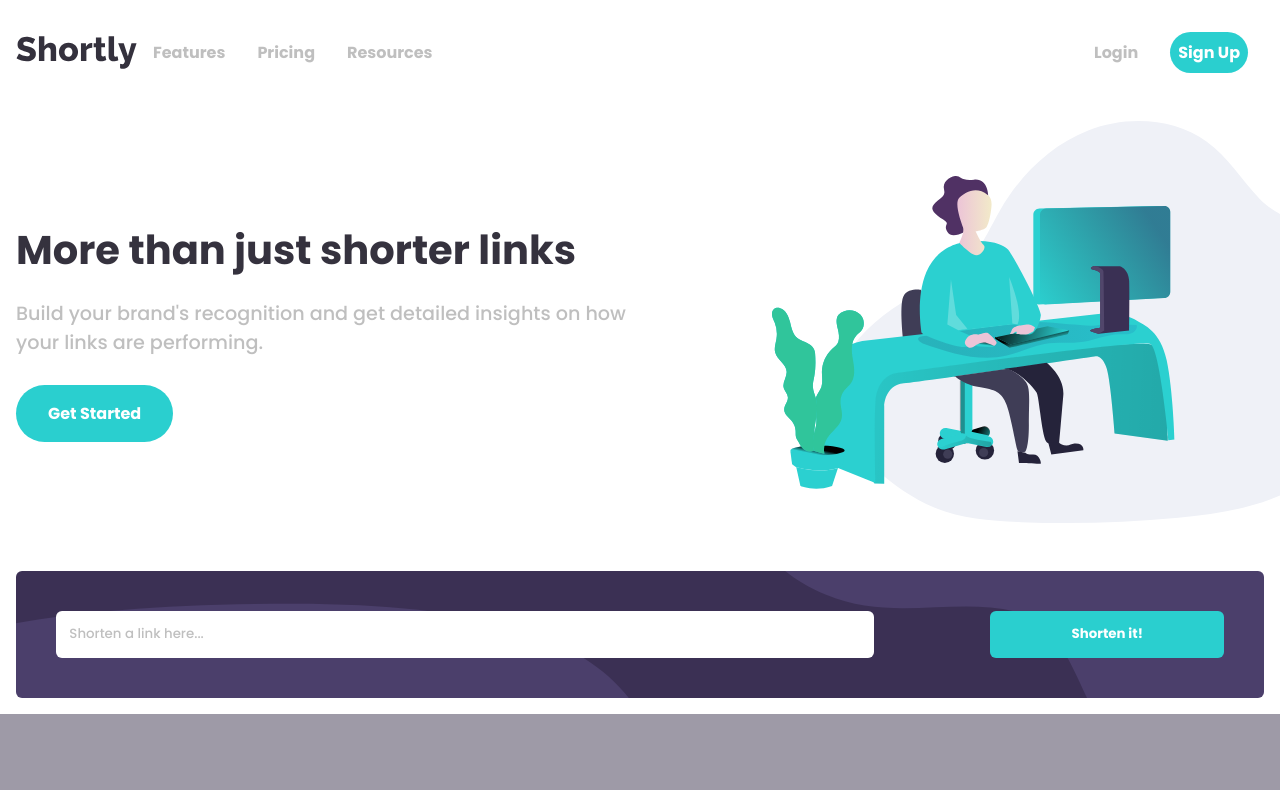
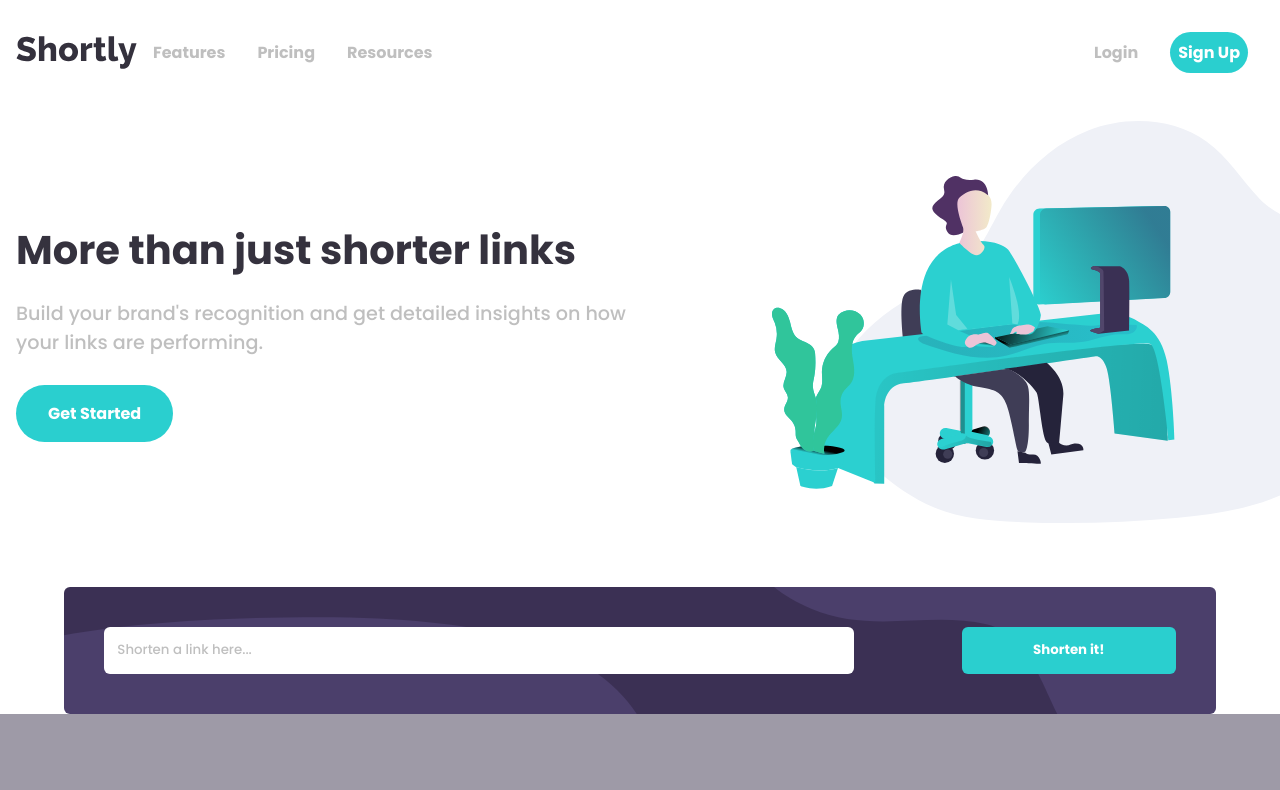
Before and after one commit to winstein27/url-shortener, a React (Vite) app: page / in a window 1280 px wide. Shown: the top 790 px of the page. Built offline with nearby package versions, Linux system fonts and the light colour scheme.

Commit message:
:recycle: refactor: improving semantics
Improving html semantics and fixing a few layout bugs

```diff
--- a/src/components/Main.module.scss
+++ b/src/components/Main.module.scss
@@ -1,9 +1,9 @@
 .container {
-  margin: 1rem;
   text-align: center;
-  overflow: hidden;
-  max-width: $max-width;
-  margin: auto;
+  width: 100%;
+
+  .description {
+    width: 100%;
     padding: 1rem;
 
     .main-img {
@@ -19,9 +19,10 @@
       color: $color-secondary;
       font-size: 1.2rem;
     }
+  }
 
   @media (min-width: $mobile-size) {
-    // padding: 0;
+    overflow: hidden;
 
     .description {
       display: flex;
@@ -39,6 +40,7 @@
         text-align: left;
       }
     }
+    @media (min-width: $mobile-size) {
     }
   }
 
@@ -75,3 +77,4 @@
       background-size: 100%;
     }
   }
+}
--- a/src/components/main/Features.module.scss
+++ b/src/components/main/Features.module.scss
@@ -1,6 +1,7 @@
 .features {
   background-color: $features-background;
   text-align: center;
+  padding-bottom: 2rem;
 
   h2,
   p {
@@ -23,4 +24,8 @@
     background-color: $background-card;
     margin-bottom: 2rem;
   }
+
+  .feature:last-of-type {
+    margin-bottom: 0;
+  }
 }
--- a/src/components/main/ShortenForm.module.scss
+++ b/src/components/main/ShortenForm.module.scss
@@ -6,6 +6,7 @@
   background-size: 70% 70%;
   padding: 1.3rem;
   border-radius: 6px;
+  margin: 1rem;
   margin-top: 3rem;
 
   input,
@@ -44,6 +45,10 @@
     display: flex;
     justify-content: space-between;
     padding: 2.5rem;
+    width: 90%;
+    max-width: $max-width;
+    margin: auto;
+    margin-top: 3rem;
 
     input,
     button {
```
Also changed, not shown: src/components/Main.tsx (+3 -5 lines). Lines whose indentation alone changed are shown as unchanged.
